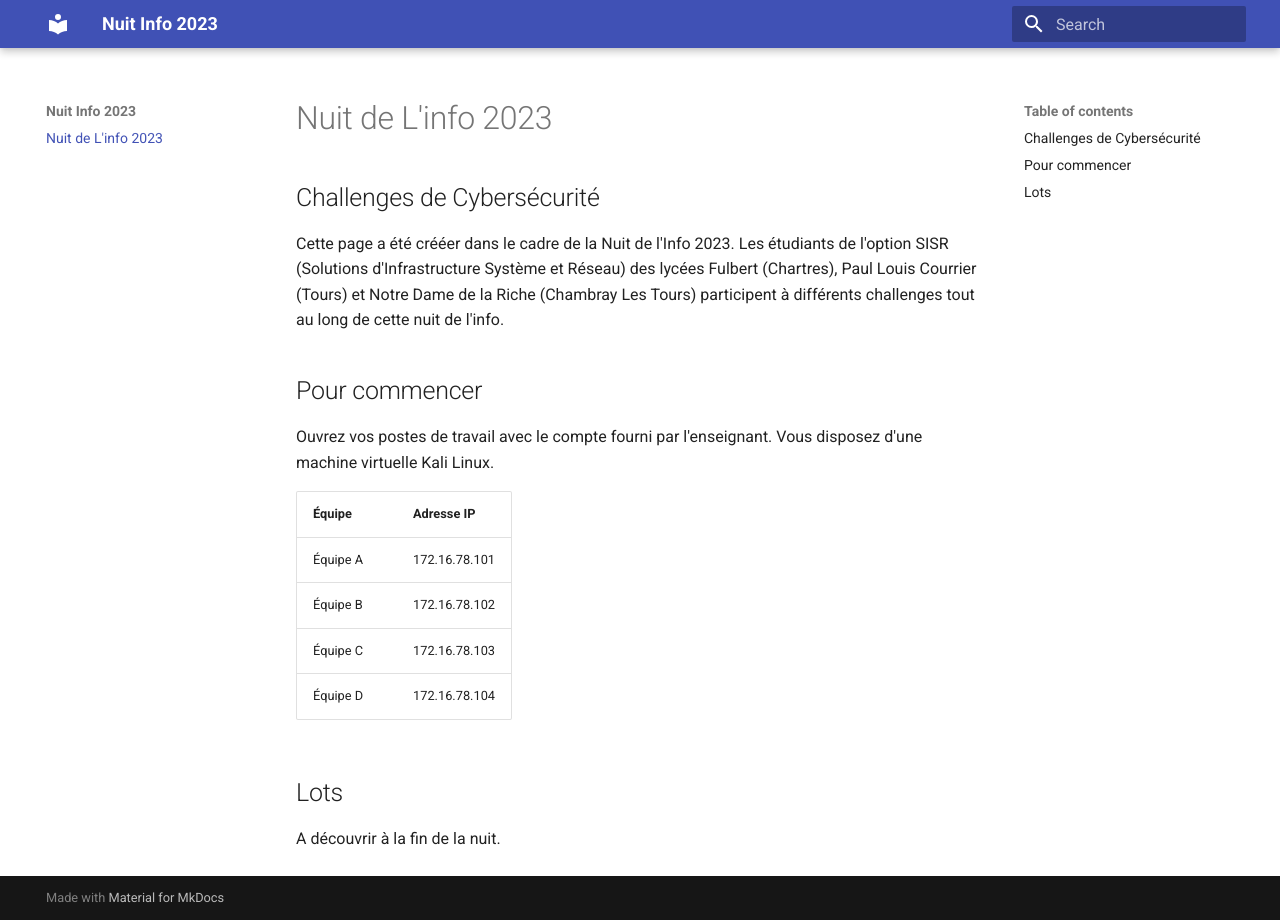
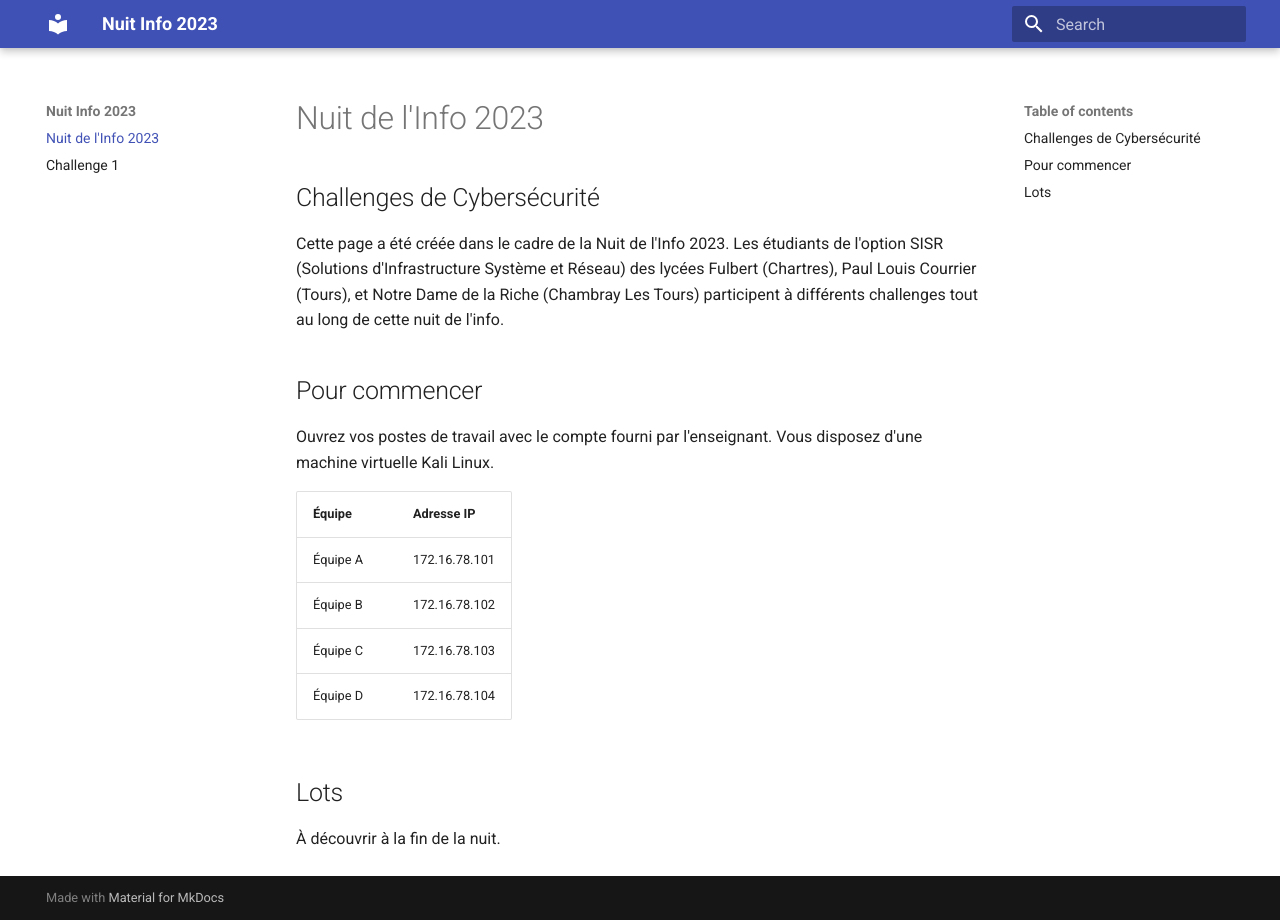
Before and after one commit to SIOFulbert/NuitInfo2023, an MkDocs documentation site: the page built from docs/index.md, in a window 1280 px wide. Built offline with MkDocs 1.6.1 and Material for MkDocs 9.7.7, drawn with Linux system fonts in a browser that asks for light colours.

Commit message:
add challenge1

```diff
--- a/docs/index.md
+++ b/docs/index.md
@@ -1,23 +1,20 @@
-# Nuit de L'info 2023
+# Nuit de l'Info 2023
 
 ## Challenges de Cybersécurité
 
-Cette page a été crééer dans le cadre de la Nuit de l'Info 2023.
-Les étudiants de l'option SISR (Solutions d'Infrastructure Système et Réseau) des lycées Fulbert (Chartres), Paul Louis Courrier (Tours) et Notre Dame de la Riche (Chambray Les Tours) participent à différents challenges tout au long de cette nuit de l'info.
+Cette page a été créée dans le cadre de la Nuit de l'Info 2023. Les étudiants de l'option SISR (Solutions d'Infrastructure Système et Réseau) des lycées Fulbert (Chartres), Paul Louis Courrier (Tours), et Notre Dame de la Riche (Chambray Les Tours) participent à différents challenges tout au long de cette nuit de l'info.
 
 ## Pour commencer
 
-Ouvrez vos postes de travail avec le compte fourni par l'enseignant.
-Vous disposez d'une machine virtuelle Kali Linux.
+Ouvrez vos postes de travail avec le compte fourni par l'enseignant. Vous disposez d'une machine virtuelle Kali Linux.
 
 | Équipe      | Adresse IP    |
 |-------------|---------------|
 | Équipe A    | 172.16.78.101  |
-| Équipe B    | 172.16.78.102   |
-| Équipe C    | 172.16.78.103   |
+| Équipe B    | 172.16.78.102  |
+| Équipe C    | 172.16.78.103  |
 | Équipe D    | 172.16.78.104  |
-
 
 ## Lots
 
-A découvrir à la fin de la nuit.
+À découvrir à la fin de la nuit.
```
Also changed, not shown: docs/challenge1.md (added, +7 -0 lines), docs/medias/challenge1/challenge1.txt (added, +14 -0 lines).
